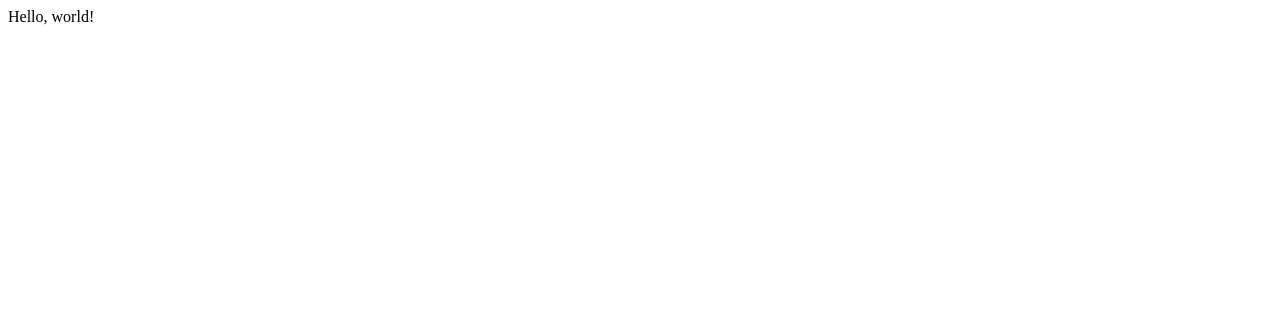
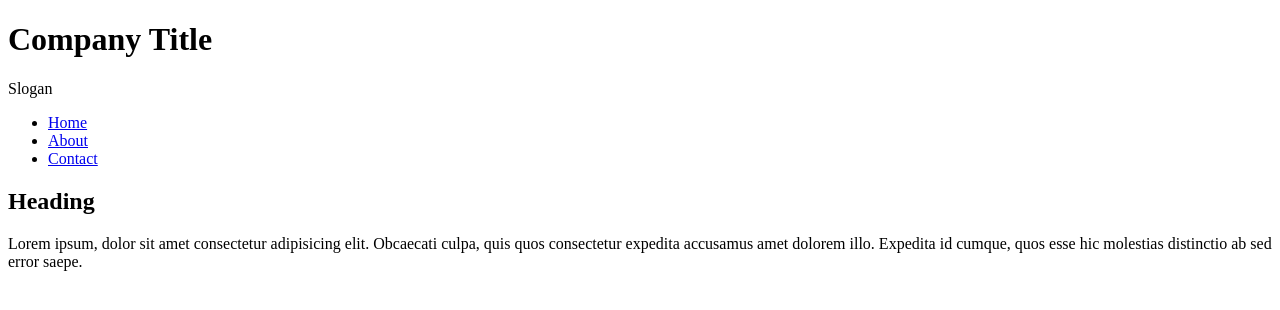
Before and after one commit to falgunibiswas/cs50-project0, a plain HTML site: page index.html in a window 1280 px wide. Drawn offline with Linux system fonts and the light colour scheme.

Commit message:
added header, navbar, article sections

```diff
--- a/index.html
+++ b/index.html
@@ -3,10 +3,30 @@
 
 <head>
     <title>My Webpage</title>
+    <link rel="stylesheet" type="text/css" href="scss/main.css">
 </head>
 
 <body>
-    Hello, world!
+    <header>
+        <h1>Company Title</h1>
+        <p>Slogan</p>
+    </header>
+    <main>
+        <nav>
+            <ul>
+                <li><a href="/">Home</a></li>
+                <li><a href="/about">About</a></li>
+                <li><a href="/contact">Contact</a></li>
+            </ul>
+        </nav>
+
+        <article>
+            <h1>Heading</h1>
+            <p>Lorem ipsum, dolor sit amet consectetur adipisicing elit. Obcaecati culpa, quis quos consectetur expedita
+                accusamus amet dolorem illo. Expedita id cumque, quos esse hic molestias distinctio ab sed error saepe.
+            </p>
+        </article>
+    </main>
 </body>
 
 </html>
```
